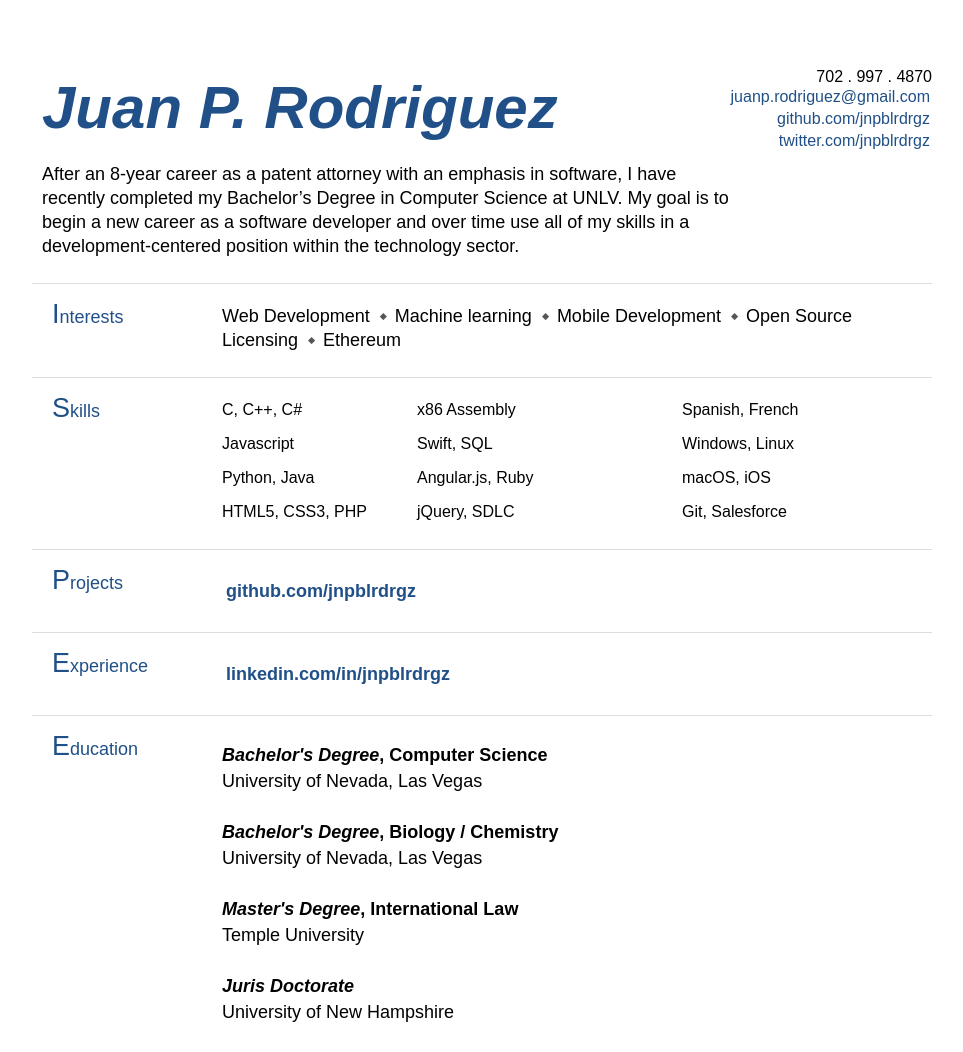
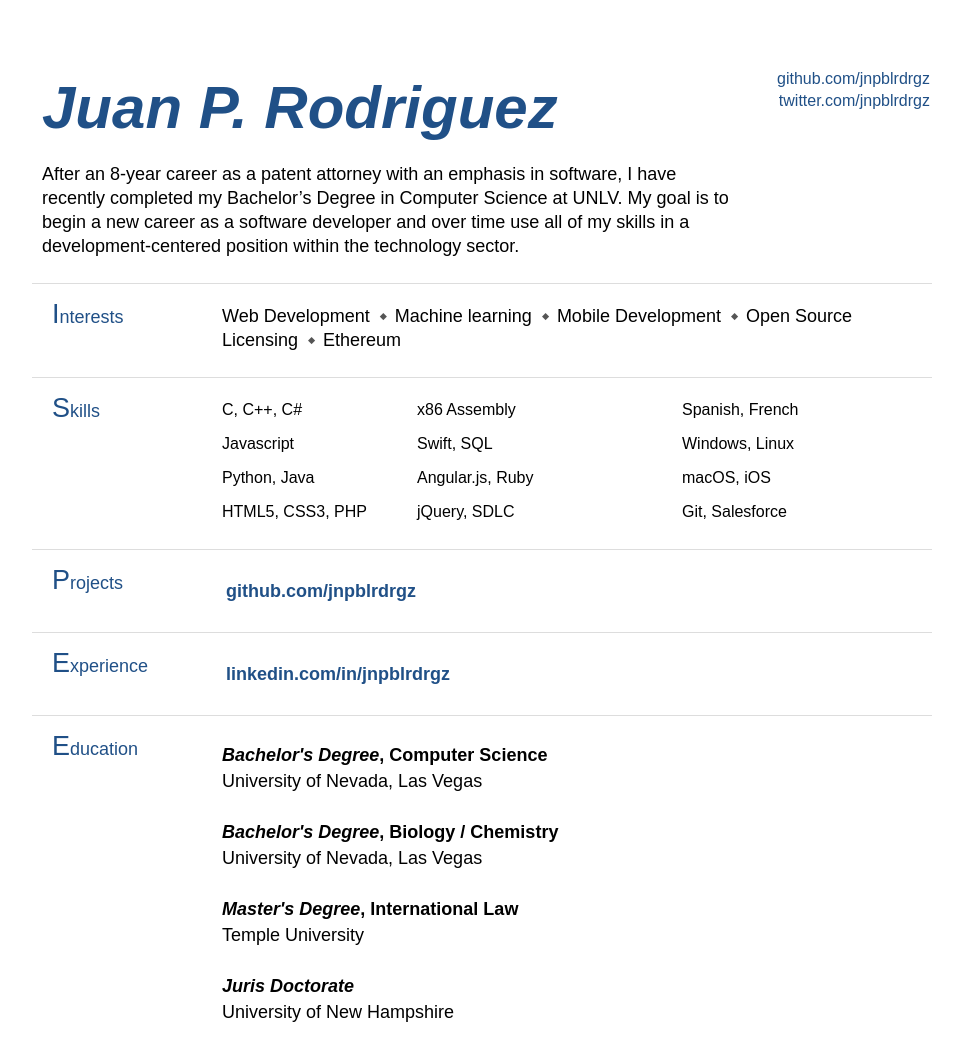
Before and after one commit to jnpblrdrgz/jnpblrdrgz.github.io, a plain HTML site: page index.html in a window 1280 px wide. Shown: the whole page, without its empty margins (158-1121 px from the left). Drawn offline with Linux system fonts and the light colour scheme.

Commit message:
Update index.html

```diff
--- a/index.html
+++ b/index.html
@@ -11,8 +11,6 @@
             <div class="section row">
                 <h1 class="col"><span style="font-weight:700">Juan P. Rodriguez </span> </h1>
                 <div class="contact-info col-right">
-                    <div>702 . 997 . 4870</div>
-                    <div><a href="mailto:juanp.rodriguez@gmail.com">juanp.rodriguez@gmail.com</a></div>
                     <div><a href="https://github.com/jnpblrdrgz">github.com/jnpblrdrgz</a></div>
                     <div><a href="https://twitter.com/jnpblrdrgz">twitter.com/jnpblrdrgz</a></div>
                 </div>
```
